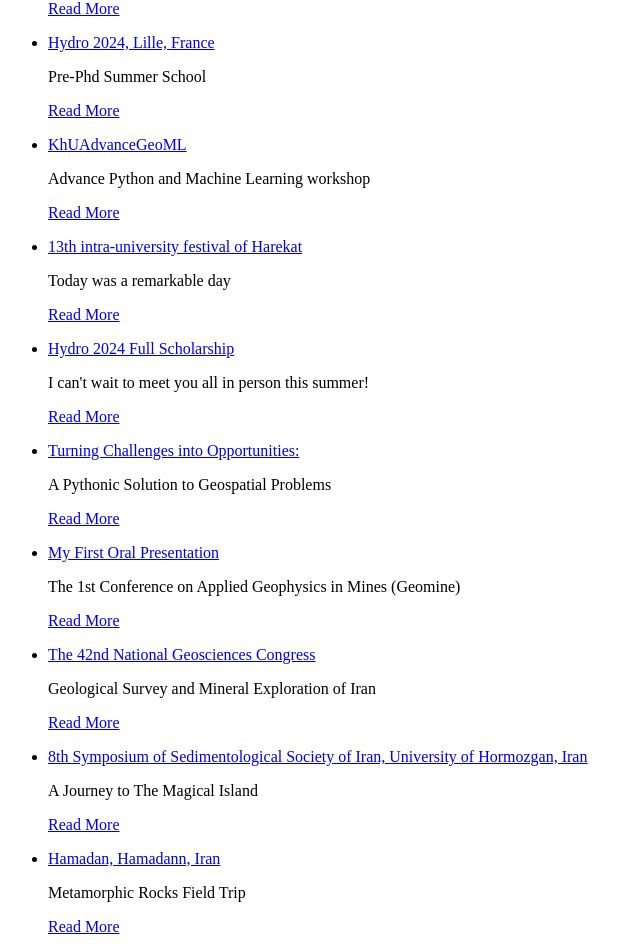
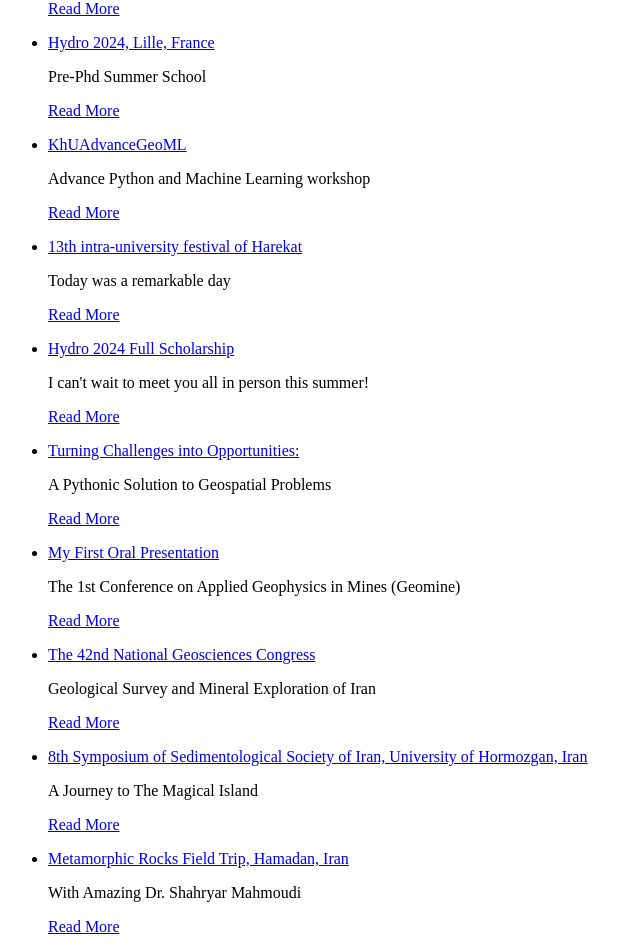
Before and after one commit to TolgaTatli/Moonrise, a Jekyll site: the page built from posts/index.markdown, in a window 1280 px wide. Shown: the part 357-1309 px from the top of the page, without its empty margins (0-640 px from the left). Built offline with Jekyll 4.4.1, drawn with Linux system fonts in a browser that asks for light colours; nearby versions of some CDN libraries; library files that are not in the unit come from our copies.

Commit message:
Update 2023-05-18-Metamorphic.markdown

```diff
--- a/_posts/2023-05-18-Metamorphic.markdown
+++ b/_posts/2023-05-18-Metamorphic.markdown
@@ -1,7 +1,7 @@
 ---
 layout: post
-title:  "Hamadan, Hamadann, Iran"
-excerpt: "Metamorphic Rocks Field Trip"
+title:  "Metamorphic Rocks Field Trip, Hamadan, Iran"
+excerpt: " With Amazing Dr. Shahryar Mahmoudi"
 date:  2023-05-18 00:49:03 +0300
 categories:
 tags: [Geology, Metamorphic, Kharazmi University, Iran]
```
